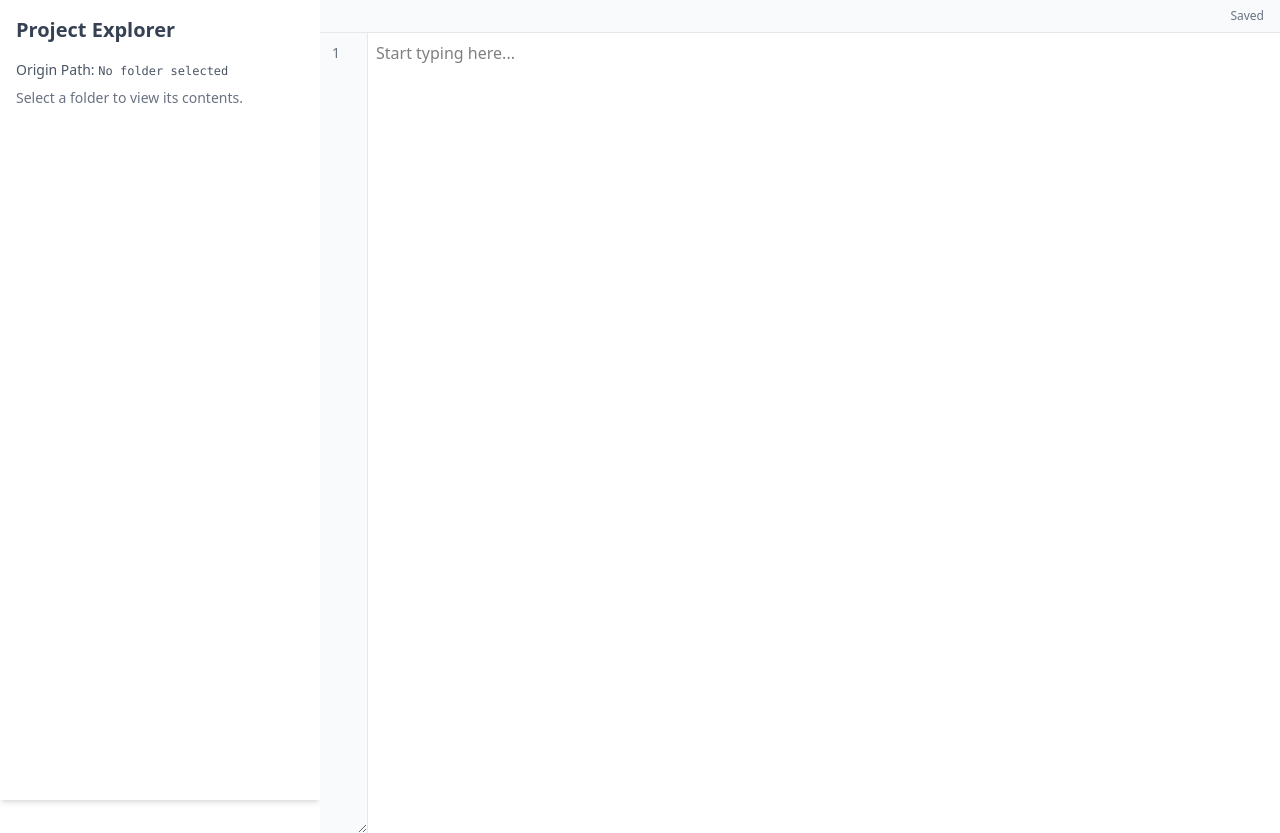
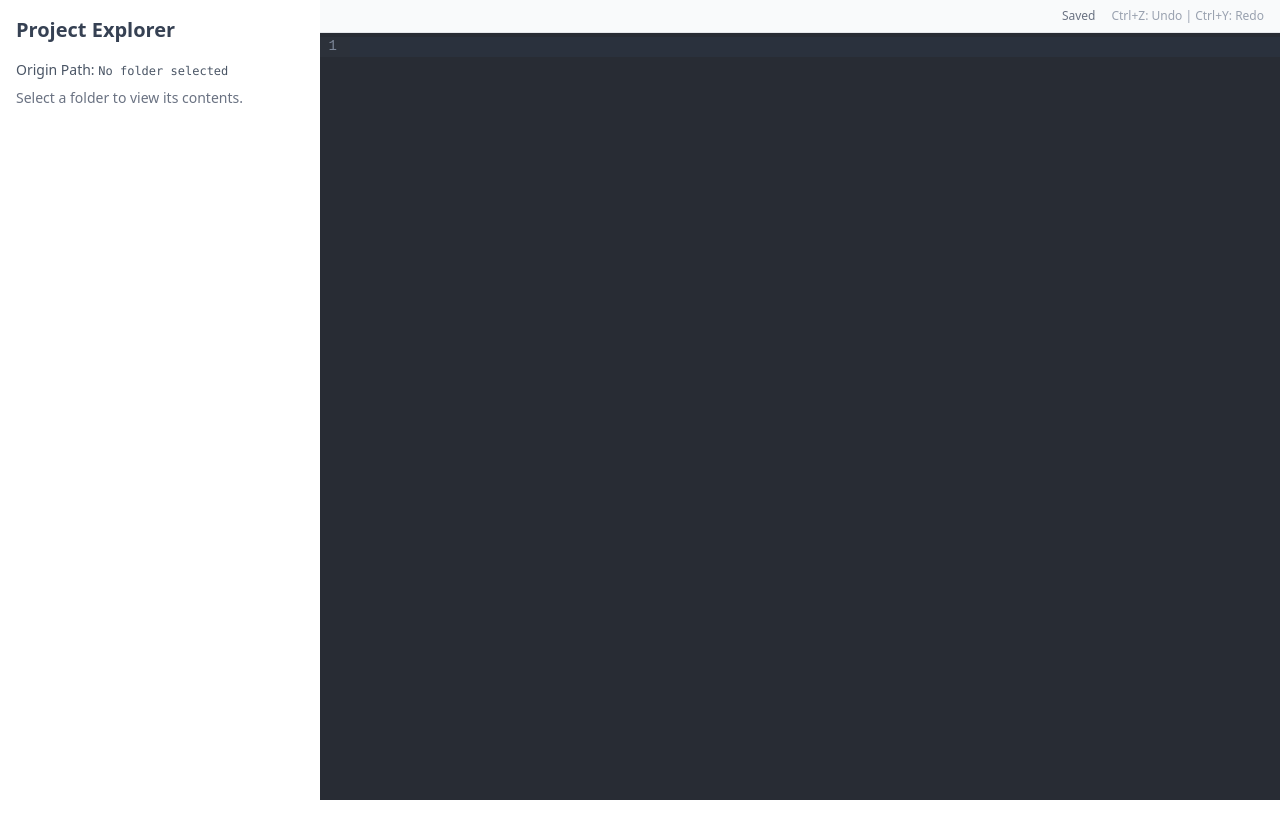
Before and after one commit to Yet-Another-Software-Team/txt-editor-rs, a React (Vite) app: page / in a window 1280 px wide. After the commit the page ends 800 px from the top, so only its background shows below. Built offline with nearby package versions, Linux system fonts and the light colour scheme.

Commit message:
feat: migrate to use CodeMirror 6 for editor area, allowing multiple features such as, syntax highlighting, replace, undo, redo.

```diff
--- a/src/App.css
+++ b/src/App.css
@@ -1 +1,32 @@
 @import "tailwindcss";
+
+/* CodeMirror custom styles */
+.cm-editor {
+    height: 100%;
+    font-size: 14px;
+    font-family: "Consolas", "Monaco", "Courier New", monospace;
+}
+
+.cm-scroller {
+    overflow: auto;
+    font-family: "Consolas", "Monaco", "Courier New", monospace;
+}
+
+.cm-content {
+    padding: 8px 0;
+}
+
+.cm-line {
+    padding: 0 4px;
+}
+
+/* Make sure the editor takes full height */
+.cm-editor.cm-focused {
+    outline: none;
+}
+
+/* Gutters (line numbers) styling */
+.cm-gutters {
+    background-color: #282c34;
+    border-right: 1px solid #3e4451;
+}
--- a/src/components/EditArea.tsx
+++ b/src/components/EditArea.tsx
@@ -1,6 +1,10 @@
-import React, { useState, useRef, useEffect, useCallback } from "react";
+import React, { useState, useRef, useEffect } from "react";
 import { invoke } from "@tauri-apps/api/core";
 import path from "path-browserify";
+import { EditorView, basicSetup } from "codemirror";
+import { EditorState, StateEffect } from "@codemirror/state";
+import { oneDark } from "@codemirror/theme-one-dark";
+import { getLanguageExtension } from "../utils";
 
 interface EditAreaProps {
   filePath: string;
@@ -11,17 +15,94 @@ interface EditAreaProps {
 const DIRTY_CHECK_DEBOUNCE_MS = 500;
 
 function EditArea({ filePath, content, setContent }: EditAreaProps) {
-  const [lineCount, setLineCount] = useState<number>(1);
   const [isDirty, setIsDirty] = useState<boolean>(false);
   const [isChecking, setIsChecking] = useState<boolean>(false);
 
-  const textareaRef = useRef<HTMLTextAreaElement>(null);
-  const lineNumbersRef = useRef<HTMLDivElement>(null);
+  const editorRef = useRef<HTMLDivElement>(null);
+  const viewRef = useRef<EditorView | null>(null);
   const checkTimeoutRef = useRef<ReturnType<typeof setTimeout> | null>(null);
 
+  // Initialize CodeMirror editor
   useEffect(() => {
-    setLineCount(content.split("\n").length);
-  }, [content]);
+    if (!editorRef.current) return;
+
+    const initEditor = async () => {
+      const languageExt = await getLanguageExtension(filePath);
+
+      // Create editor state
+      const state = EditorState.create({
+        doc: content,
+        extensions: [
+          basicSetup,
+          oneDark,
+          languageExt,
+          EditorView.updateListener.of((update) => {
+            if (update.docChanged) {
+              const newContent = update.state.doc.toString();
+              setContent(newContent);
+            }
+          }),
+          EditorView.lineWrapping,
+        ],
+      });
+
+      // Create editor view
+      const view = new EditorView({
+        state,
+        parent: editorRef.current!,
+      });
+
+      viewRef.current = view;
+    };
+
+    initEditor();
+
+    return () => {
+      if (viewRef.current) {
+        viewRef.current.destroy();
+        viewRef.current = null;
+      }
+    };
+  }, []); // Only run once on mount
+
+  // Update editor content when filePath changes (new file loaded)
+  useEffect(() => {
+    if (viewRef.current && filePath) {
+      const updateFile = async () => {
+        const currentContent = viewRef.current!.state.doc.toString();
+        if (currentContent !== content) {
+          viewRef.current!.dispatch({
+            changes: {
+              from: 0,
+              to: currentContent.length,
+              insert: content,
+            },
+          });
+        }
+
+        // Update language extension based on new file
+        const languageExt = await getLanguageExtension(filePath);
+        viewRef.current!.dispatch({
+          effects: StateEffect.reconfigure.of([
+            basicSetup,
+            oneDark,
+            languageExt,
+            EditorView.updateListener.of((update) => {
+              if (update.docChanged) {
+                const newContent = update.state.doc.toString();
+                setContent(newContent);
+              }
+            }),
+            EditorView.lineWrapping,
+          ]),
+        });
+
+        setIsDirty(false);
+      };
+
+      updateFile();
+    }
+  }, [filePath]);
 
   // Check dirty state by calling backend whenever content changes
   useEffect(() => {
@@ -59,44 +140,6 @@ function EditArea({ filePath, content, setContent }: EditAreaProps) {
     };
   }, [content, filePath]);
 
-  // Reset dirty state when a new file is loaded
-  useEffect(() => {
-    if (filePath) {
-      setIsDirty(false);
-    }
-  }, [filePath]);
-
-  // Handle changes in the textarea
-  const handleContentChange = useCallback(
-    (event: React.ChangeEvent<HTMLTextAreaElement>) => {
-      setContent(event.target.value);
-    },
-    [setContent],
-  );
-
-  // Synchronize scrolling between the textarea and the line numbers
-  const handleScroll = useCallback(() => {
-    if (textareaRef.current && lineNumbersRef.current) {
-      lineNumbersRef.current.scrollTop = textareaRef.current.scrollTop;
-    }
-  }, []);
-
-  // Generate line number elements
-  const renderLineNumbers = useCallback(() => {
-    const numbers = [];
-    for (let i = 1; i <= lineCount; i++) {
-      numbers.push(
-        <div
-          key={i}
-          className="line-number h-6 flex items-center justify-end pr-2"
-        >
-          {i}
-        </div>,
-      );
-    }
-    return numbers;
-  }, [lineCount]);
-
   // Extract just the file name for display
   const getDisplayFileName = (): string => {
     if (!filePath) return "";
@@ -104,7 +147,8 @@ function EditArea({ filePath, content, setContent }: EditAreaProps) {
   };
 
   return (
-    <div>
+    <div className="flex flex-col w-full h-full">
+      {/* Header */}
       <div className="flex items-center justify-between px-4 py-2 bg-gray-50 border-b border-gray-200">
         <div className="flex items-center gap-2">
           <span className="font-medium text-gray-800">
@@ -116,33 +160,22 @@ function EditArea({ filePath, content, setContent }: EditAreaProps) {
             </span>
           )}
         </div>
-        <span className="text-xs text-gray-500">
-          {isChecking ? "Checking..." : isDirty ? "Unsaved" : "Saved"}
-        </span>
-      </div>
-      <div className="flex flex-col w-full max-h-screen h-[100vh] bg-gray-800 overflow-hidden">
-        {/* Editor Wrapper: Contains line numbers and textarea */}
-        <div className="flex flex-1 overflow-hidden relative">
-          {/* Line Numbers Pane */}
-          <div
-            className="flex-shrink-0 w-12 bg-gray-50 text-gray-500 text-sm text-right px-5 py-2 border-r border-gray-200 overflow-hidden select-none resize-x"
-            ref={lineNumbersRef}
-          >
-            {renderLineNumbers()}
-          </div>
-
-          {/* Text Input Area */}
-          <textarea
-            ref={textareaRef}
-            className="flex-1 w-full p-2 text-base leading-6 bg-white resize-none overflow-y-auto text-nowrap focus:outline-none focus:ring-0"
-            value={content}
-            onChange={handleContentChange}
-            onScroll={handleScroll}
-            placeholder="Start typing here..."
-            spellCheck={false}
-          />
+        <div className="flex items-center gap-4">
+          <span className="text-xs text-gray-500">
+            {isChecking ? "Checking..." : isDirty ? "Unsaved" : "Saved"}
+          </span>
+          <span className="text-xs text-gray-400">
+            Ctrl+Z: Undo | Ctrl+Y: Redo
+          </span>
         </div>
       </div>
+
+      {/* CodeMirror Editor Container */}
+      <div
+        ref={editorRef}
+        className="flex-1 overflow-auto"
+        style={{ height: "calc(100vh - 48px)" }}
+      />
     </div>
   );
 }
--- /dev/null
+++ b/src/utils/index.ts
@@ -0,0 +1 @@
+export { getLanguageExtension, getLanguageName } from "./languageDetection";
--- /dev/null
+++ b/src/utils/languageDetection.ts
@@ -0,0 +1,84 @@
+import type { Extension } from "@codemirror/state";
+
+/**
+ * Get the appropriate CodeMirror language extension based on file extension
+ * Uses dynamic imports to lazy-load language packages, reducing initial bundle size
+ * @param filepath - The path of the file to detect language for
+ * @returns Promise that resolves to CodeMirror Extension for syntax highlighting
+ */
+export const getLanguageExtension = async (
+  filepath: string,
+): Promise<Extension> => {
+  const ext = filepath.toLowerCase();
+
+  // Markdown
+  if (ext.endsWith(".md") || ext.endsWith(".markdown")) {
+    const { markdown } = await import("@codemirror/lang-markdown");
+    return markdown();
+  }
+
+  // JavaScript
+  if (ext.endsWith(".js") || ext.endsWith(".jsx")) {
+    const { javascript } = await import("@codemirror/lang-javascript");
+    return javascript();
+  }
+
+  // TypeScript
+  if (ext.endsWith(".ts") || ext.endsWith(".tsx")) {
+    const { javascript } = await import("@codemirror/lang-javascript");
+    return javascript({ typescript: true });
+  }
+
+  // Python
+  if (ext.endsWith(".py")) {
+    const { python } = await import("@codemirror/lang-python");
+    return python();
+  }
+
+  // Rust
+  if (ext.endsWith(".rs")) {
+    const { rust } = await import("@codemirror/lang-rust");
+    return rust();
+  }
+
+  // HTML
+  if (ext.endsWith(".html") || ext.endsWith(".htm")) {
+    const { html } = await import("@codemirror/lang-html");
+    return html();
+  }
+
+  // CSS
+  if (ext.endsWith(".css")) {
+    const { css } = await import("@codemirror/lang-css");
+    return css();
+  }
+
+  // JSON
+  if (ext.endsWith(".json")) {
+    const { json } = await import("@codemirror/lang-json");
+    return json();
+  }
+
+  // Plain text fallback
+  return [];
+};
+
+/**
+ * Get a human-readable language name from file extension
+ * @param filepath - The path of the file
+ * @returns Language name (e.g., "JavaScript", "Markdown")
+ */
+export const getLanguageName = (filepath: string): string => {
+  const ext = filepath.toLowerCase();
+
+  if (ext.endsWith(".md") || ext.endsWith(".markdown")) return "Markdown";
+  if (ext.endsWith(".js") || ext.endsWith(".jsx")) return "JavaScript";
+  if (ext.endsWith(".ts") || ext.endsWith(".tsx")) return "TypeScript";
+  if (ext.endsWith(".py")) return "Python";
+  if (ext.endsWith(".rs")) return "Rust";
+  if (ext.endsWith(".html") || ext.endsWith(".htm")) return "HTML";
+  if (ext.endsWith(".css")) return "CSS";
+  if (ext.endsWith(".json")) return "JSON";
+
+  return "Plain Text";
+};
```
Also changed, not shown: package.json (+20 -2 lines), 1 other file (tests, documents, lock files or other folders).
